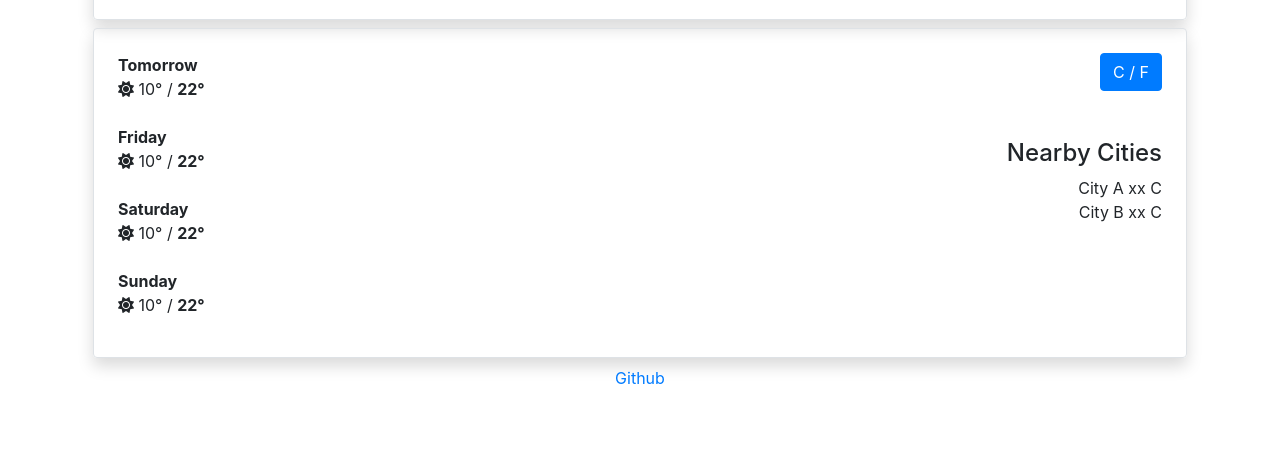
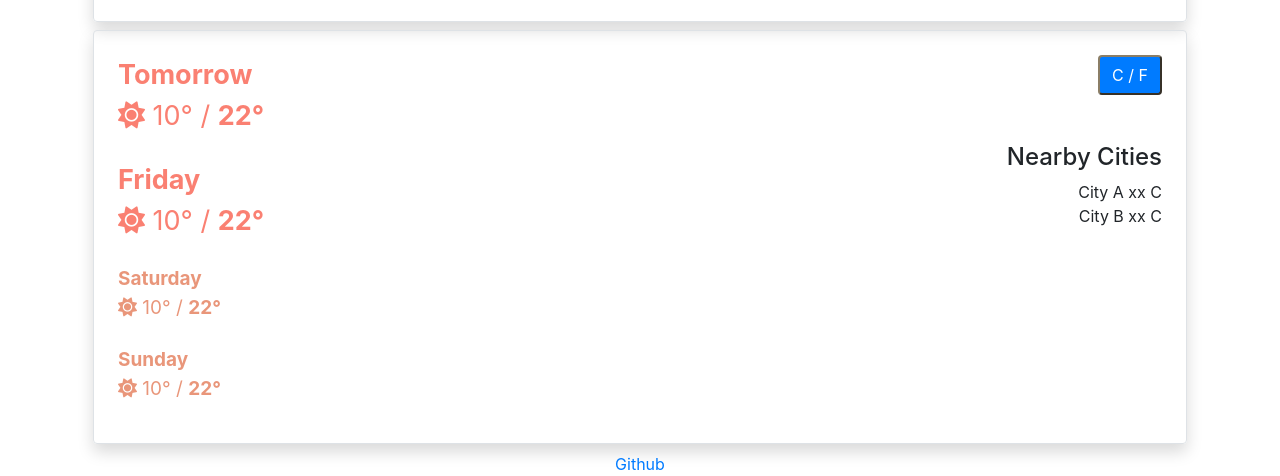
Before and after one commit to hokkjkm/weather-search, a website built with Parcel: page index.html in a window 1280 px wide. Shown: the part 351-827 px from the top of the page. Before the commit the page ends 800 px from the top, so only its background shows below. Built offline with nearby package versions, Linux system fonts and the light colour scheme; no server answers.

Commit message:
Update index.html

```diff
--- a/index.html
+++ b/index.html
@@ -8,7 +8,7 @@
     <script src="https://kit.fontawesome.com/306e707f1e.js" crossorigin="anonymous"></script>
     <script src="https://cdn.jsdelivr.net/npm/axios/dist/axios.min.js"></script>
     <script async defer src="https://buttons.github.io/buttons.js"></script>
-    <link href="styles.css" />
+    <link rel="stylesheet" href="styles.css" />
   </head>
 
 
```
